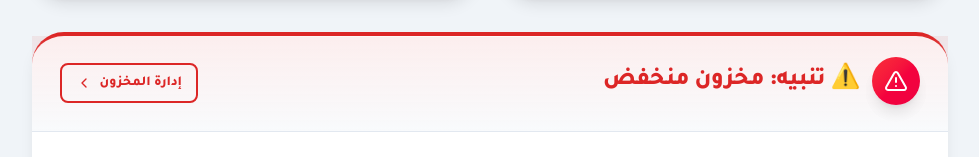
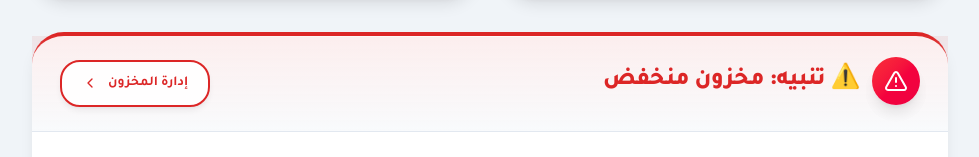
Before and after one commit to fantazia1110-design/BRAVO-new-sestym-, a Next.js app: page / in a window 1280 px wide. Shown: the part 2417-2574 px from the top of the page, without its empty margins (0-979 px from the left). Built offline with nearby package versions, Linux system fonts and the light colour scheme.

Commit message:
Inventory button: btn-outline style with red hover via btn-red-outline class, remove !important from global btn-outline hover
Co-authored-by: arena-agent <297053741+arena-agent@users.noreply.github.com>

```diff
--- a/src/app/globals.css
+++ b/src/app/globals.css
@@ -1897,8 +1897,8 @@ a:hover {
 .table td .gap-2>*:nth-child(4):hover{background:#b91c1c!important;border-color:#b91c1c!important;color:#fff!important}
 .table td .gap-2>*:hover svg{color:#fff!important}
 .btn-primary:hover,.btn-primary:hover *{color:#fff!important}
-.btn-outline:hover,.btn-outline:hover *{color:#fff!important}
-.btn-outline:hover{background:var(--primary)!important;border-color:var(--primary)!important}
+.btn-outline:hover,.btn-outline:hover *{color:#fff}
+.btn-outline:hover{background:var(--primary);border-color:var(--primary)}
 .page-title{font-size:2.05rem!important;font-weight:900!important;color:#1e1b4b!important}
 
 /* بطاقات الأقسام: شارة عدد المنتجات (§7) */
@@ -2148,3 +2148,8 @@ a:hover {
 .hover-list-cyan:hover { background: rgba(6,182,212,0.12) !important; transform: translateX(6px) !important; box-shadow: -4px 0 0 0 #0891b2 !important; }
 .hover-list-orange:hover { background: rgba(249,115,22,0.12) !important; transform: translateX(6px) !important; box-shadow: -4px 0 0 0 #ea580c !important; }
 .hover-list-red:hover { background: rgba(220,38,38,0.12) !important; transform: translateX(6px) !important; box-shadow: -4px 0 0 0 #dc2626 !important; }
+
+/* زر أحمر outline — hover أحمر مش بنفسجي */
+.btn-red-outline { border-color: #dc2626 !important; color: #dc2626 !important; }
+.btn-red-outline:hover { background: #dc2626 !important; border-color: #dc2626 !important; color: #fff !important; }
+.btn-red-outline:hover * { color: #fff !important; }
--- a/src/app/page.tsx
+++ b/src/app/page.tsx
@@ -481,9 +481,9 @@ export default function DashboardPage() {
             </span>
             ⚠️ تنبيه: مخزون منخفض
           </h2>
-          <div onClick={() => window.location.href = '/inventory'} style={{ display: 'inline-flex', alignItems: 'center', gap: '0.5rem', padding: '0.4rem 0.85rem', borderRadius: '0.5rem', border: '2px solid #dc2626', color: '#dc2626', background: 'transparent', cursor: 'pointer', transition: 'all 0.2s', fontWeight: 800, fontSize: '0.85rem' }} onMouseEnter={e => { e.currentTarget.style.background = '#dc2626'; e.currentTarget.style.color = '#fff'; }} onMouseLeave={e => { e.currentTarget.style.background = 'transparent'; e.currentTarget.style.color = '#dc2626'; }}>
+          <div onClick={() => window.location.href = '/inventory'} className="btn btn-outline btn-sm btn-red-outline" style={{ borderColor: '#dc2626', color: '#dc2626' }}>
             إدارة المخزون
-            <ChevronLeft size={16} />
+            <ChevronLeft size={16} className="group-hover:-translate-x-1 transition-transform" />
           </div>
         </div>
         <div className="card-body">
```
